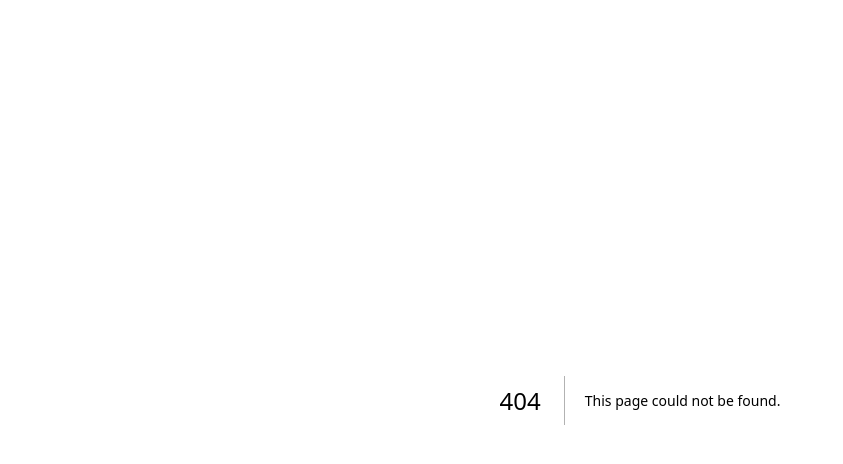
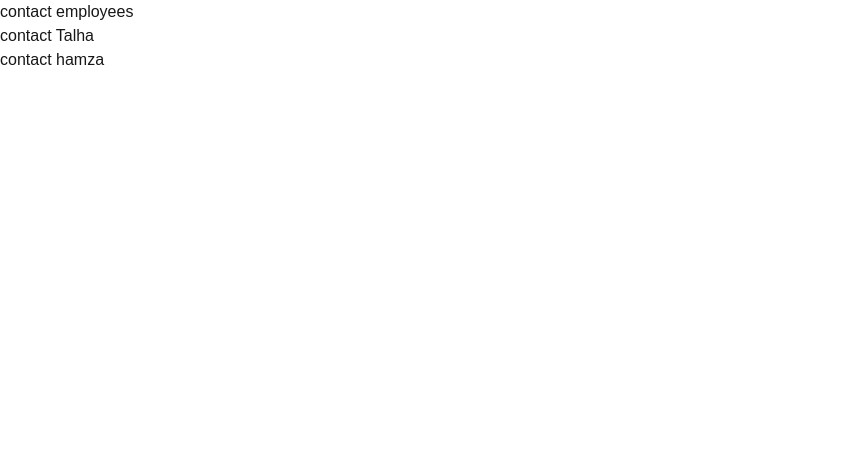
Before and after one commit to talha-fullstackdev/nextjs-15, a Next.js app: page /contact/employee in a window 1280 px wide. Before the commit this address had no page. Shown: the top 464 px of the page, without its empty margins (0-843 px from the left). Built offline with nearby package versions, Linux system fonts and the light colour scheme.

Commit message:
implement nested routing

```diff
--- /dev/null
+++ b/src/app/contact/employee/page.js
@@ -0,0 +1,22 @@
+"use client";
+import React from "react";
+import { useRouter } from "next/navigation";
+const Employee = () => {
+  const router = useRouter();
+  const handleRouter = (routerName) => {
+    router.push(routerName);
+  };
+  return (
+    <>
+      <div> contact employees</div>
+      <button onClick={() => handleRouter("/contact/employee/talha")}>
+        contact Talha
+      </button> <br />
+      <button onClick={() => handleRouter("/contact/employee/hamza")}>
+        contact hamza
+      </button>
+    </>
+  );
+};
+
+export default Employee;
--- a/src/app/contact/page.js
+++ b/src/app/contact/page.js
@@ -1,10 +1,16 @@
+"use client"
 import React from 'react'
+import Link from 'next/link'
+import { useRouter } from 'next/navigation'
 
 const Contact = () => {
+  const router = useRouter()
   return (
     <div className='text-center mt-8'>
         <h1 className='text-red-600'>welcome to contact page</h1>
         <p className='text-red-600'>03239825457 , nawazt964@gmail.com</p>
+        <Link href="/contact/employee">contact employee</Link> <br />
+        <button onClick={()=>router.push("/contact/company")}>contact company</button>
     </div>
   )
 }
```
Also changed, not shown: src/app/contact/company/page.js (added, +9 -0 lines), src/app/contact/employee/hamza/page.js (added, +7 -0 lines), src/app/contact/employee/talha/page.js (added, +7 -0 lines).
